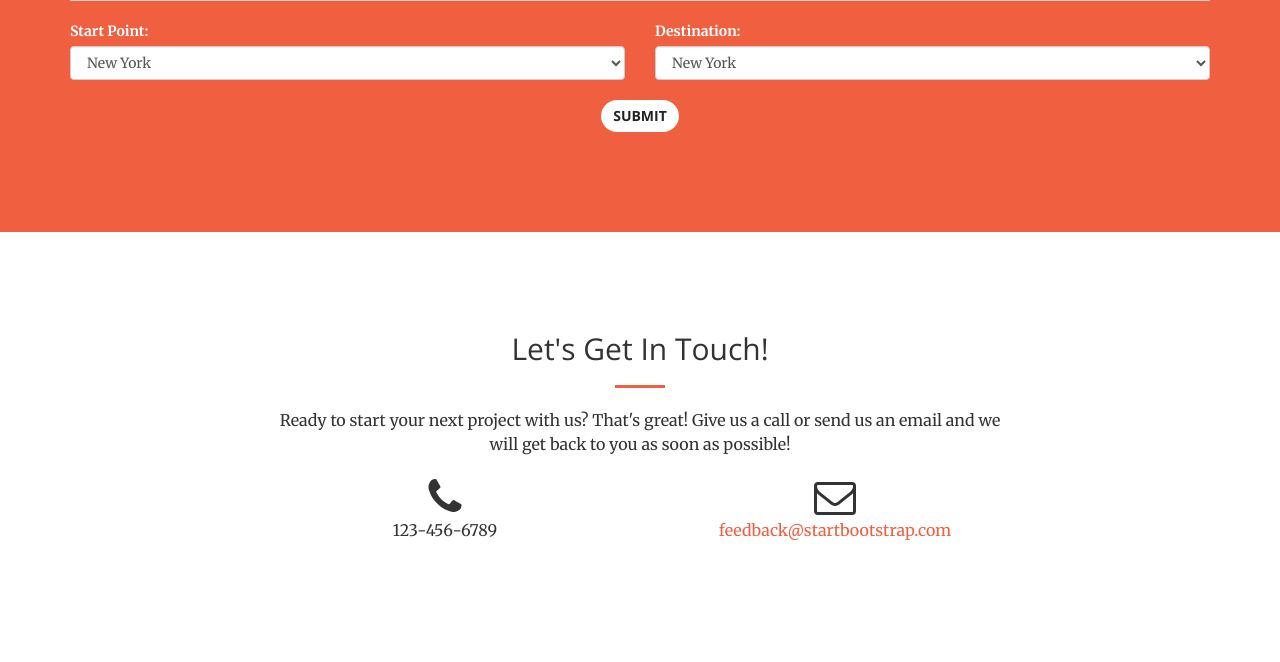
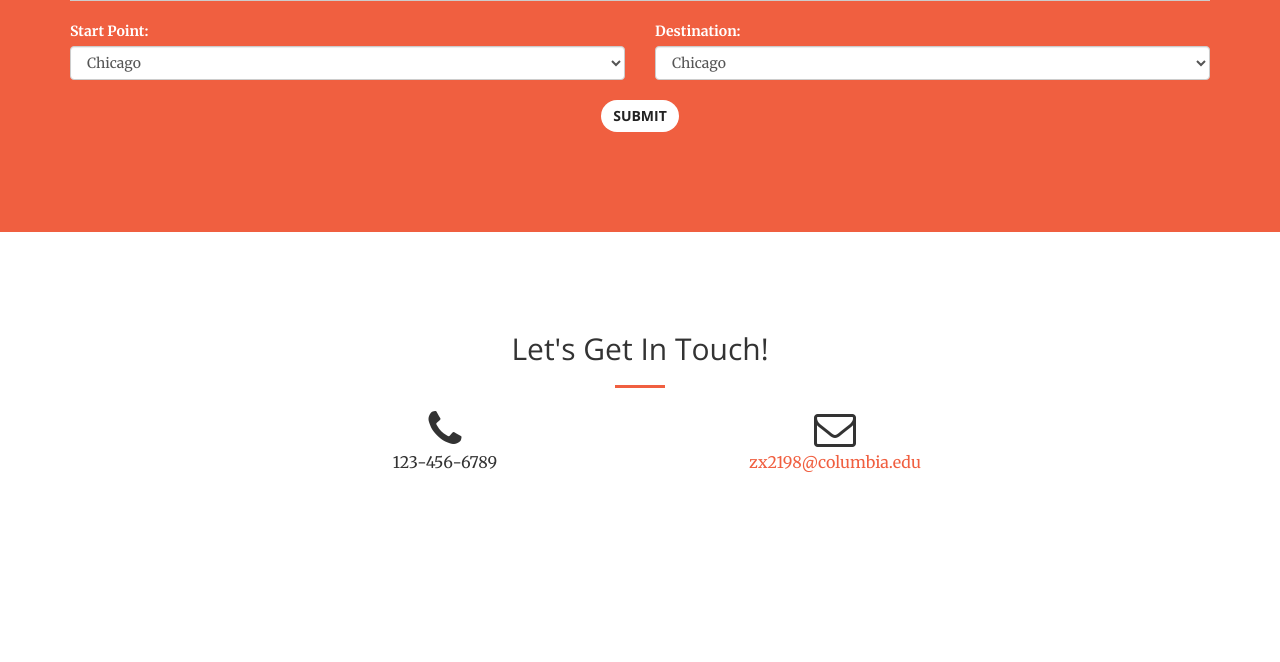
Before and after one commit to TiantianYin/IoT, a Django app: page /lab6/ in a window 1280 px wide. Shown: the part 1415-2077 px from the top of the page. After the commit the page ends 1887 px from the top, so only its background shows below. Run offline with Django 3.2, Linux system fonts and the light colour scheme; a map, chart or similar area stays blank; some libraries are stand-ins or nearby versions.

Commit message:
version 2.0

```diff
--- a/eesc6765_spring2017/Lab6_django/lab6/forms.py
+++ b/eesc6765_spring2017/Lab6_django/lab6/forms.py
@@ -2,14 +2,20 @@ from django import forms
 
 class SrcForm(forms.Form):
 	CHOICES = (
-		("New York", "New York"),
-		("San Diego", "San Diego"),
+		("chicago, il", "Chicago"),
+		("st louis, mo", "St Louis"),
+		("los angeles, ca", "Los Angeles"),
+		("kingman, az", "Kingman"),
+		("oklahoma city, ok", "Oklahoma City"),
 	)
 	srcCity = forms.CharField(label='Start Point', widget=forms.Select(attrs={'class':'form-control'}, choices=CHOICES))
 
 class DesForm(forms.Form):
 	CHOICES = (
-		("New York", "New York"),
-		("San Diego", "San Diego"),
+		("chicago, il", "Chicago"),
+		("st louis, mo", "St Louis"),
+		("los angeles, ca", "Los Angeles"),
+		("kingman, az", "Kingman"),
+		("oklahoma city, ok", "Oklahoma City"),
 	)
 	desCity = forms.CharField(label='Destination', widget=forms.Select(attrs={'class':'form-control'}, choices=CHOICES))
--- a/eesc6765_spring2017/Lab6_django/lab6/static/js/googleMap.js
+++ b/eesc6765_spring2017/Lab6_django/lab6/static/js/googleMap.js
@@ -13,11 +13,12 @@ function initMap() {
   //calcRoute();
 }
 
-function calcRoute() {
-  console.log(document.getElementById('start').value);
+function calcRoute(weather) {
+  var srcCity = weather[0][0];
+  var desCity = weather[1][0];
   directionsService.route({
-    origin: "chicago, il",
-    destination: "joplin, mo",
+    origin: srcCity,
+    destination: desCity,
     travelMode: google.maps.TravelMode.DRIVING
   }, function(response, status) {
     if (status === google.maps.DirectionsStatus.OK) {
--- a/eesc6765_spring2017/Lab6_django/lab6/templates/lab6/index.html
+++ b/eesc6765_spring2017/Lab6_django/lab6/templates/lab6/index.html
@@ -104,6 +104,7 @@
                 $.ajax({
                     url: "{% static 'temp.txt' %}",
                     async: true,
+                    cache: false,
                     success: function(data){
                             drawChart(data);
                     },
@@ -119,16 +120,15 @@
                 success: function(response) {
 
                     var weather = JSON.parse(response);
-                    console.log(weather[0][0]);
-                    $('#srcTemp').text("Temperature: " + weather[0][0] + " Degree Celsius");
-                    $('#srcWeather').text("Weather: " + weather[0][1]);
-                    $('#srcVisibility').text("Visibility: " + weather[0][2]);
-                    $('#desTemp').text("Temperature: " + weather[1][0] + " Degree Celsius");
-                    $('#desWeather').text("Weather: " + weather[1][1]);
-                    $('#desVisibility').text("Visibility: " + weather[1][2]);
+                    $('#srcTemp').text("Temperature: " + weather[0][1] + " Degree Celsius");
+                    $('#srcWeather').text("Weather: " + weather[0][2]);
+                    $('#srcVisibility').text("Visibility: " + weather[0][3]);
+                    $('#desTemp').text("Temperature: " + weather[1][1] + " Degree Celsius");
+                    $('#desWeather').text("Weather: " + weather[1][2]);
+                    $('#desVisibility').text("Visibility: " + weather[1][3]);
 
                     $("#weather_div").fadeIn();
-                    calcRoute();
+                    calcRoute(weather);
                     //$("#my_map").fadeIn();
                 },
 
@@ -199,10 +199,6 @@
                     </div>
                 </div>
 
-                <p id="start" style="display:none">chicago, il</p>
-                <p id="end" style="display:none">joplin, mo</p>
-
-
                 <div class="row" id="weather_div" style="display:none">
                     <br>
                     <div class="col-xs-6">
@@ -213,7 +209,7 @@
                             <div class="card-block" id="srcWeather">
                                 Weather:
                             </div>
-                            <div class="card-block" id="srcsVisibility">
+                            <div class="card-block" id="srcVisibility">
                                 Visibility:
                             </div>
                         </div>
@@ -247,7 +243,6 @@
                 <div class="col-lg-8 col-lg-offset-2 text-center">
                     <h2 class="section-heading">Let's Get In Touch!</h2>
                     <hr class="primary">
-                    <p>Ready to start your next project with us? That's great! Give us a call or send us an email and we will get back to you as soon as possible!</p>
                 </div>
                 <div class="col-lg-4 col-lg-offset-2 text-center">
                     <i class="fa fa-phone fa-3x sr-contact"></i>
@@ -255,7 +250,7 @@
                 </div>
                 <div class="col-lg-4 text-center">
                     <i class="fa fa-envelope-o fa-3x sr-contact"></i>
-                    <p><a href="mailto:your-email@your-domain.com">feedback@startbootstrap.com</a></p>
+                    <p><a href="mailto:your-email@your-domain.com">zx2198@columbia.edu</a></p>
                 </div>
             </div>
         </div>
--- a/eesc6765_spring2017/Lab6_django/lab6/views.py
+++ b/eesc6765_spring2017/Lab6_django/lab6/views.py
@@ -8,19 +8,28 @@ from .forms import DesForm
 import sys
 import json
 
+import pywapi
 
 
+def getWeather(city):
+	id = pywapi.get_loc_id_from_weather_com(city)
+	result = pywapi.get_weather_from_weather_com(id[0][0], 'metric')
+	cur = result['current_conditions']
+	res = [city, cur['temperature'], cur['text'], cur['visibility']]
+	return res
 
 # Create your views here.
 def index(request):
 
 	if request.method == 'POST':
-		print request.POST.get('srcCity')
-		print request.POST.get('desCity')
+		srcCity = request.POST.get('srcCity')
+		desCity = request.POST.get('desCity')
+		print srcCity
+		print desCity
 		sys.stdout.flush()
 
-		srcWeather = ['17', 'Mostly Cloudy', '88']
-		desWeather = ['17', 'Mostly Cloudy', '88']
+		srcWeather = getWeather(srcCity)
+		desWeather = getWeather(desCity)
 		weather = [srcWeather, desWeather]
 		return JsonResponse(json.dumps(weather), safe=False)
 	else:
--- a/eesc6765_spring2017/Lab6_django/lab6/weather.py
+++ b/eesc6765_spring2017/Lab6_django/lab6/weather.py
@@ -5,7 +5,9 @@
 #print response.content
 import pprint
 import pywapi
+id = pywapi.get_loc_id_from_weather_com("oklahoma city, ok")
+print id
 
-result = pywapi.get_weather_from_weather_com('BRXX0079', 'metric')
+result = pywapi.get_weather_from_weather_com(id[0][0], 'metric')
 pp = pprint.PrettyPrinter(indent=4)
 pp.pprint(result)
```
Also changed, not shown: eesc6765_spring2017/Lab6_django/db.sqlite3, 2 other files.
